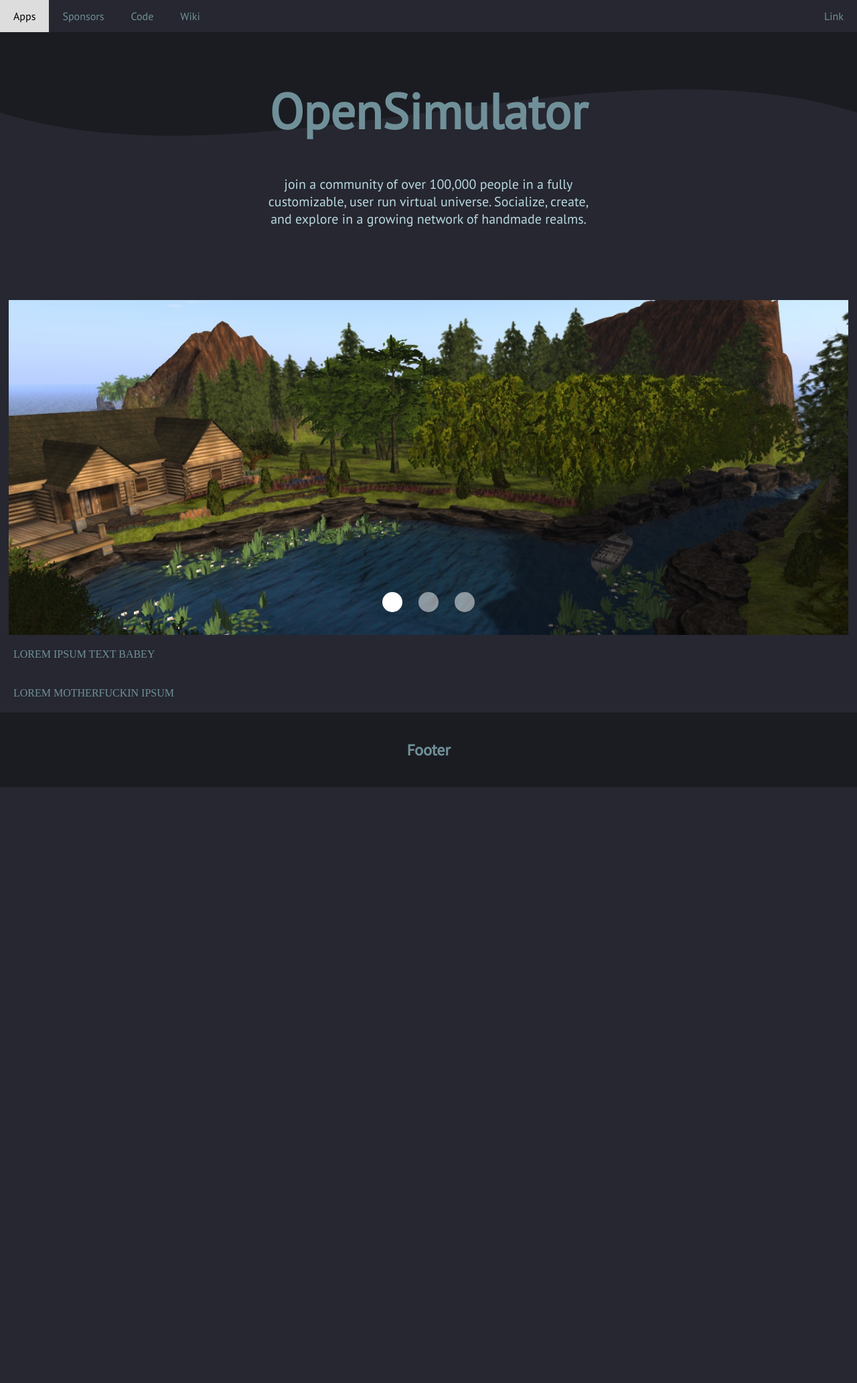
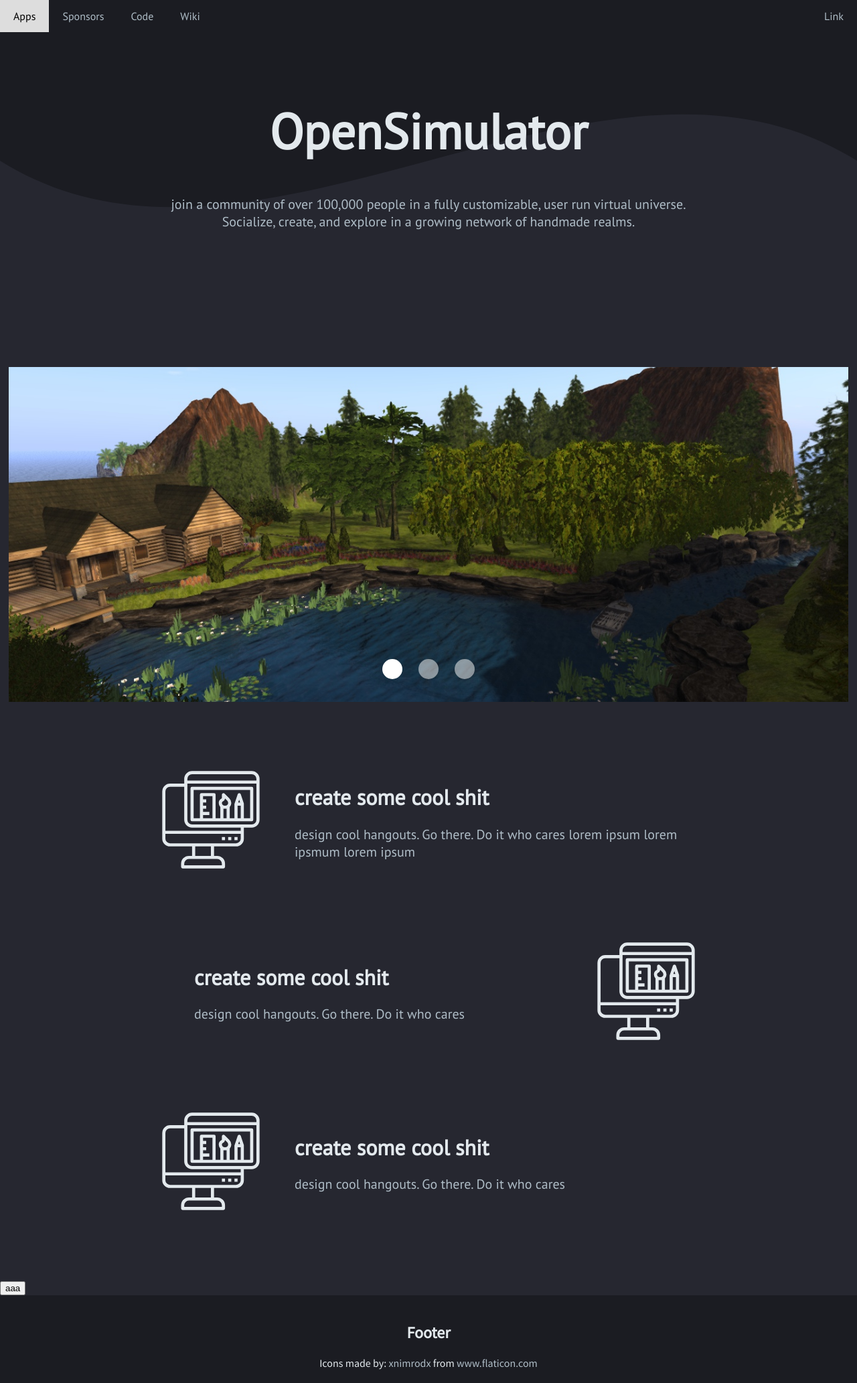
Before and after one commit to wgahnagl/joinopensim, a Flask app: template templates/main.html in a window 1280 px wide. Shown: the whole page at 67% size. Before the commit the page ends 1175 px from the top, so only its background shows below. Run offline with Flask 2, Linux system fonts and the light colour scheme; the template is opened without the code that fills it, so the values that code supplies are empty.

Commit message:
fixes formatting adds some stuff

```diff
--- a/static/css/style.css
+++ b/static/css/style.css
@@ -3,13 +3,19 @@
     font-family: 'PT Sans';
     font-style: normal;
     font-weight: 400;
-  src: url('../fonts/pt-sans-v11-latin-regular.eot'); /* IE9 Compat Modes */
+    src: url('../fonts/pt-sans-v11-latin-regular.eot');
+    /* IE9 Compat Modes */
     src: local('PT Sans'), local('PTSans-Regular'),
-       url('../fonts/pt-sans-v11-latin-regular.eot?#iefix') format('embedded-opentype'), /* IE6-IE8 */
-       url('../fonts/pt-sans-v11-latin-regular.woff2') format('woff2'), /* Super Modern Browsers */
-       url('../fonts/pt-sans-v11-latin-regular.woff') format('woff'), /* Modern Browsers */
-       url('../fonts/pt-sans-v11-latin-regular.ttf') format('truetype'), /* Safari, Android, iOS */
-       url('../fonts/pt-sans-v11-latin-regular.svg#PTSans') format('svg'); /* Legacy iOS */
+        url('../fonts/pt-sans-v11-latin-regular.eot?#iefix') format('embedded-opentype'),
+        /* IE6-IE8 */
+        url('../fonts/pt-sans-v11-latin-regular.woff2') format('woff2'),
+        /* Super Modern Browsers */
+        url('../fonts/pt-sans-v11-latin-regular.woff') format('woff'),
+        /* Modern Browsers */
+        url('../fonts/pt-sans-v11-latin-regular.ttf') format('truetype'),
+        /* Safari, Android, iOS */
+        url('../fonts/pt-sans-v11-latin-regular.svg#PTSans') format('svg');
+    /* Legacy iOS */
 }
 
 /* alef-regular - latin */
@@ -17,13 +23,19 @@
     font-family: 'Alef';
     font-style: normal;
     font-weight: 400;
-  src: url('../fonts/alef-v11-latin-regular.eot'); /* IE9 Compat Modes */
+    src: url('../fonts/alef-v11-latin-regular.eot');
+    /* IE9 Compat Modes */
     src: local('Alef Regular'), local('Alef-Regular'),
-       url('../fonts/alef-v11-latin-regular.eot?#iefix') format('embedded-opentype'), /* IE6-IE8 */
-       url('../fonts/alef-v11-latin-regular.woff2') format('woff2'), /* Super Modern Browsers */
-       url('../fonts/alef-v11-latin-regular.woff') format('woff'), /* Modern Browsers */
-       url('../fonts/alef-v11-latin-regular.ttf') format('truetype'), /* Safari, Android, iOS */
-       url('../fonts/alef-v11-latin-regular.svg#Alef') format('svg'); /* Legacy iOS */
+        url('../fonts/alef-v11-latin-regular.eot?#iefix') format('embedded-opentype'),
+        /* IE6-IE8 */
+        url('../fonts/alef-v11-latin-regular.woff2') format('woff2'),
+        /* Super Modern Browsers */
+        url('../fonts/alef-v11-latin-regular.woff') format('woff'),
+        /* Modern Browsers */
+        url('../fonts/alef-v11-latin-regular.ttf') format('truetype'),
+        /* Safari, Android, iOS */
+        url('../fonts/alef-v11-latin-regular.svg#Alef') format('svg');
+    /* Legacy iOS */
 }
 
 /* source-sans-pro-regular - latin */
@@ -31,35 +43,51 @@
     font-family: 'Source Sans Pro';
     font-style: normal;
     font-weight: 400;
-  src: url('../fonts/source-sans-pro-v13-latin-regular.eot'); /* IE9 Compat Modes */
+    src: url('../fonts/source-sans-pro-v13-latin-regular.eot');
+    /* IE9 Compat Modes */
     src: local('Source Sans Pro Regular'), local('SourceSansPro-Regular'),
-       url('../fonts/source-sans-pro-v13-latin-regular.eot?#iefix') format('embedded-opentype'), /* IE6-IE8 */
-       url('../fonts/source-sans-pro-v13-latin-regular.woff2') format('woff2'), /* Super Modern Browsers */
-       url('../fonts/source-sans-pro-v13-latin-regular.woff') format('woff'), /* Modern Browsers */
-       url('../fonts/source-sans-pro-v13-latin-regular.ttf') format('truetype'), /* Safari, Android, iOS */
-       url('../fonts/source-sans-pro-v13-latin-regular.svg#SourceSansPro') format('svg'); /* Legacy iOS */
+        url('../fonts/source-sans-pro-v13-latin-regular.eot?#iefix') format('embedded-opentype'),
+        /* IE6-IE8 */
+        url('../fonts/source-sans-pro-v13-latin-regular.woff2') format('woff2'),
+        /* Super Modern Browsers */
+        url('../fonts/source-sans-pro-v13-latin-regular.woff') format('woff'),
+        /* Modern Browsers */
+        url('../fonts/source-sans-pro-v13-latin-regular.ttf') format('truetype'),
+        /* Safari, Android, iOS */
+        url('../fonts/source-sans-pro-v13-latin-regular.svg#SourceSansPro') format('svg');
+    /* Legacy iOS */
 }
 
+:root {
+    --accent-color: #1B1C22;
+    --background-color: #262730;
+    --text-color: #E3E9ED;
+    --text-alt-color: #b8d7e0;
+    --text-accent-color: #AFBDC7;
+    --hover-color: #ddd;
+    --carousel-color: #fff;
+}
 
 body {
-  background-color: #262730;
+    background-color: var(--background-color);
 }
 
-.intro-container{
-  position: relative;
+.intro {
     text-align: center;
     vertical-align: middle;
     height: 400px;
 
 }
-svg{
-	height:150%;
-	width:100%;
+
+svg {
+    height: 150%;
+    width: 100%;
     stroke: none;
-	fill: #1B1C22;
+    fill: var(--accent-color);
 }
-.hillside{
-    height:100%;
+
+.hillside {
+    height: 100%;
     width: 100%;
     position: absolute;
     left: 0;
@@ -67,7 +95,8 @@
     z-index: -1;
 }
 
-html, body {
+html,
+body {
     margin: 0;
     padding: 0;
 }
@@ -130,7 +159,7 @@
     z-index: 999;
     font-size: 100px;
     line-height: 600px;
-    color: #fff;
+    color: var(--carousel-color);
 }
 
 .carousel-controls label {
@@ -142,7 +171,7 @@
     cursor: pointer;
 }
 
-.slide-image:hover + .carousel-controls label{
+.slide-image:hover+.carousel-controls label {
     opacity: 0.5;
 }
 
@@ -176,77 +205,130 @@
     width: 30px;
     height: 30px;
     border-radius: 50%;
-    background-color: #fff;
+    background-color: var(--carousel-color);
     opacity: 0.5;
     margin: 10px;
 }
 
-input:checked + .slide-container .slide-image {
+input:checked+.slide-container .slide-image {
     opacity: 1;
     transform: scale(1);
     transition: opacity 1s ease-in-out;
 }
 
-input:checked + .slide-container .carousel-controls label {
+input:checked+.slide-container .carousel-controls label {
     display: block;
 }
 
-input#img-1:checked ~ .carousel-dots label#img-dot-1,
-input#img-2:checked ~ .carousel-dots label#img-dot-2,
-input#img-3:checked ~ .carousel-dots label#img-dot-3,
-input#img-4:checked ~ .carousel-dots label#img-dot-4,
-input#img-5:checked ~ .carousel-dots label#img-dot-5,
-input#img-6:checked ~ .carousel-dots label#img-dot-6 {
+input#img-1:checked~.carousel-dots label#img-dot-1,
+input#img-2:checked~.carousel-dots label#img-dot-2,
+input#img-3:checked~.carousel-dots label#img-dot-3,
+input#img-4:checked~.carousel-dots label#img-dot-4,
+input#img-5:checked~.carousel-dots label#img-dot-5,
+input#img-6:checked~.carousel-dots label#img-dot-6 {
     opacity: 1;
 }
 
 
-input:checked + .slide-container .nav label { display: block; }
+input:checked+.slide-container .nav label {
+    display: block;
+}
 
+.container {
+    max-width: 800px;
+    margin: 50px auto;
+}
+
+.feature {
+    display: flex;
+    font-family: 'PT Sans';
+    color: var(--text-color);
+    align-items: center;
+    justify-content: space-between;
+    margin: 100px auto;
+}
+
+.feature img {
+    width: 150px;
+    height: 150px
+}
+
+.feature .image {
+    max-width: 20%;
+}
+
+.feature .content {
+    width: 80%;
+    display: inline-block;
+    margin-left: 50px;
+}
 
 .header {
-  padding-top: 20px;
     display: inline-block;
-  text-align: center; /* center the text */
-  color: #709099;
+    text-align: center;
+    /* center the text */
+    color: var(--text-color);
     font-family: 'PT Sans';
 }
 
 .header h1 {
     font-size: 74px;
 }
-.header p {
-	color: #b8d7e0;
+
+.button {
+    background-color: #4CAF50;
+    border: none;
+    color: white;
+    padding: 15px 32px;
+    text-align: center;
+    text-decoration: none;
+    display: inline-block;
+    font-size: 16px;
+    margin: 4px 2px;
+    cursor: pointer;
+}
+
+p {
+    color: var(--text-accent-color);
     font-size: 20px;
-	max-width: 500px;
 }
 
 /* Style the top navigation bar */
 .navbar {
-  overflow: hidden; /* Hide overflow */
+    overflow: hidden;
+    /* Hide overflow */
 }
 
 /* Style the navigation bar links */
 .navbar a {
-  float: left; /* Make sure that the links stay side-by-side */
-  display: block; /* Change the display to block, for responsive reasons (see below) */
-  color: #709099; /* light blue text color */
-  text-align: center; /* Center the text */
-  padding: 14px 20px; /* Add some padding */
-  text-decoration: none; /* Remove underline */
+    float: left;
+    /* Make sure that the links stay side-by-side */
+    display: block;
+    /* Change the display to block, for responsive reasons (see below) */
+    color: var(--text-color);
+    /* light blue text color */
+    text-align: center;
+    /* Center the text */
+    padding: 14px 20px;
+    /* Add some padding */
+    text-decoration: none;
+    /* Remove underline */
 
     font-family: 'PT Sans';
 }
 
 /* Right-aligned link */
 .navbar a.right {
-  float: right; /* Float a link to the right */
+    float: right;
+    /* Float a link to the right */
 }
 
 /* Change color on hover/mouse-over */
 .navbar a:hover {
-  background-color: #ddd; /* Grey background color */
-  color: black; /* Black text color */
+    background-color: var(--hover-color);
+    /* Grey background color */
+    color: black;
+    /* Black text color */
 }
 
 /* Ensure proper sizing */
@@ -254,37 +336,6 @@
     box-sizing: border-box;
 }
 
-/* Column container */
-.row {
-  display: n aflex;
-  flex-wrap: wrap;
-}
-
-
-
-/* Create two unequal columns that sits next to each other */
-/* Sidebar/left column */
-.side {
-  flex: 30%; /* Set the width of the sidebar */
-  padding: 20px; /* Some padding */
-  color: #709099
-}
-
-/* Main column */
-.main {
-  flex: 70%; /* Set the width of the main content */
-
-
-  padding: 20px; /* Some padding */
-  color: #709099
-}
-
-/* Responsive layout - when the screen is less than 700px wide, make the two columns stack on top of each other instead of next to each other */
-@media screen and (max-width: 700px) {
-  .row {
-    flex-direction: column;
-  }
-}
 
 /* Responsive layout - when the screen is less than 400px wide, make the navigation links stack on top of each other instead of next to each other */
 @media screen and (max-width: 400px) {
@@ -295,9 +346,29 @@
 }
 
 .footer {
-  padding: 20px; /* Some padding */
-  text-align: center; /* Center text*/
-  background: #1B1C22; /* Grey background */
+    padding: 20px;
+    /* Some padding */
+    text-align: center;
+    /* Center text*/
+    background: var(--accent-color);
+    /* Grey background */
     font-family: 'Source Sans Pro';
-  color: #709099;
+    color: var(--text-color);
 }
+
+/* visited link */
+a:visited {
+    color: var(--text-accent-color);
+    text-decoration: none;
+}
+
+/* selected link */
+a:active {
+    color: var(--text-accent-color);
+    text-decoration: none;
+}
+
+a:link {
+    color: var(--text-accent-color);
+    text-decoration: none;
+}
--- a/templates/main.html
+++ b/templates/main.html
@@ -1,9 +1,9 @@
-
 <!DOCTYPE html>
 <html>
 <meta charset="UTF-8">
 <meta name="viewport" content="width=device-width, initial-scale=1">
 <link rel="stylesheet" type="text/css" href="../static/css/style.css">
+
 <body>
 
     <div class="navbar">
@@ -14,12 +14,12 @@
         <a href="#" class="right">Link</a>
     </div>
 
-<div class="intro-container">
-    <div class = "header">
+    <div class="intro container">
+        <div class="header">
             <h1> OpenSimulator </h1>
             <p> join a community of over 100,000 people in a fully customizable, user run virtual universe. Socialize, create, and explore in a growing network of handmade realms.</p>
         </div>
-    <div class = "hillside">
+        <div class="hillside">
             <svg viewBox="0 0 500 500" preserveAspectRatio="none">
                 <path d="M0,100 C150,200 350,0 500,100 L500,00 L0,0 Z"></path>
             </svg>
@@ -81,13 +81,49 @@
         </div>
     </div>
 
-<div class="row">
-  <div class="side">LOREM IPSUM TEXT BABEY </div>
-  <div class="main">LOREM MOTHERFUCKIN IPSUM</div>
+    <div class="features">
+        <div class="feature container">
+            <div class="image">
+                <img src="../static/images/graphic-design.svg">
             </div>
+            <div class="content">
+                <h1> create some cool shit </h1>
+                <p> design cool hangouts. Go there. Do it who cares lorem ipsum lorem ipsmum lorem ipsum</p>
+            </div>
+        </div>
+        <div class="feature container">
+            <div class="content">
+                <h1> create some cool shit </h1>
+                <p> design cool hangouts. Go there. Do it who cares</p>
+            </div>
+            <div class="image">
+                <img src="../static/images/graphic-design.svg">
+            </div>
+
+        </div>
+        <div class="feature container">
+            <div class="image">
+                <img src="../static/images/graphic-design.svg">
+            </div>
+
+            <div class="content">
+                <h1> create some cool shit </h1>
+                <p> design cool hangouts. Go there. Do it who cares</p>
+            </div>
+        </div>
+
+    </div>
+    </div>
+    <button> aaa </button>
 
     <div class="footer">
         <h2>Footer</h2>
-</div> <Paste>
+        <div class="credits">
+            <div>Icons made by: <a href="https://www.flaticon.com/free-icon/computer_2905292" title="xnimrodx">xnimrodx</a> from <a href="https://www.flaticon.com/" title="Flaticon">www.flaticon.com</a></div>
+
+        </div>
+    </div>
+    <Paste>
 </body>
+
 </html>
```
Also changed, not shown: static/images/graphic-design.svg (added). Lines whose indentation alone changed are shown as unchanged.
